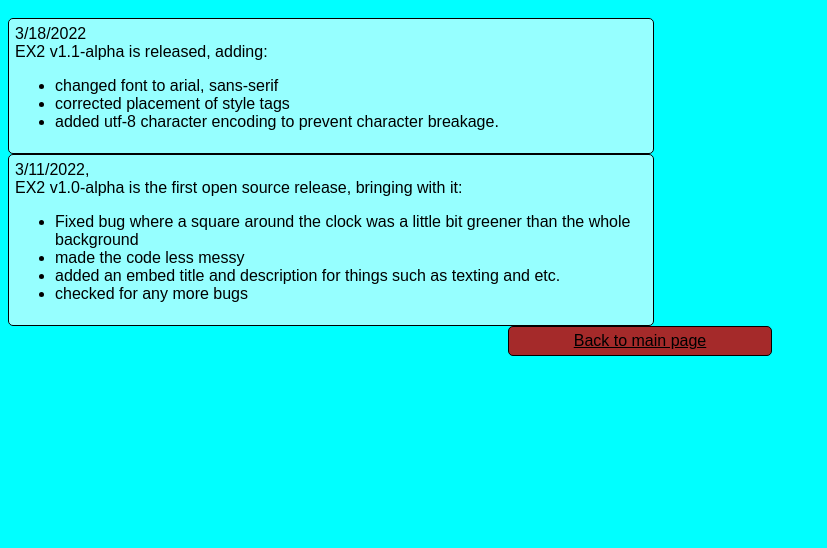
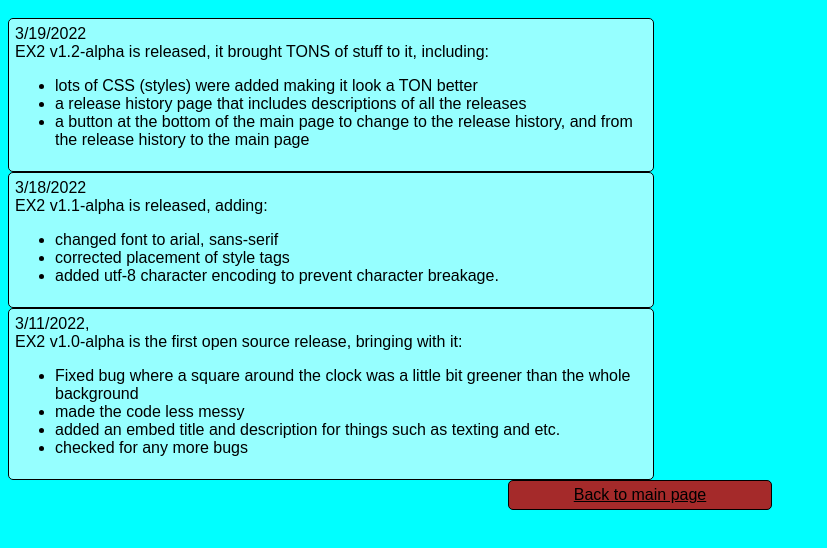
Before and after one commit to DoctorBean04/DoctorBean04.github.io, a plain HTML site: page history.html in a window 1280 px wide. Shown: the part 48-596 px from the top of the page, without its empty margins (0-827 px from the left). Drawn offline with Linux system fonts and the light colour scheme.

Commit message:
Update history.html

```diff
--- a/history.html
+++ b/history.html
@@ -35,6 +35,20 @@
 	</head>
 	<body>
 	<h1>EX2 Release History</h1>
+
+
+        <!--start of sections-->
+
+
+        <div id="section">
+            <p>3/19/2022 <br> EX2 v1.2-alpha is released, it brought TONS of stuff to it, including:</p>
+            <ul>
+                <li>lots of CSS (styles) were added making it look a TON better</li>
+                <li>a release history page that includes descriptions of all the releases</li>
+                <li>a button at the bottom of the main page to change to the release history, and from the release history to the main page</li>
+            </ul>
+        </div>
+
         <div id="section">
             <p>3/18/2022 <br>EX2 v1.1-alpha is released, adding:</p>
             <ul>
@@ -57,4 +71,5 @@
         <a href="index.html" id="main">Back to main page</a>
 
 
+
 </body></html>
```
